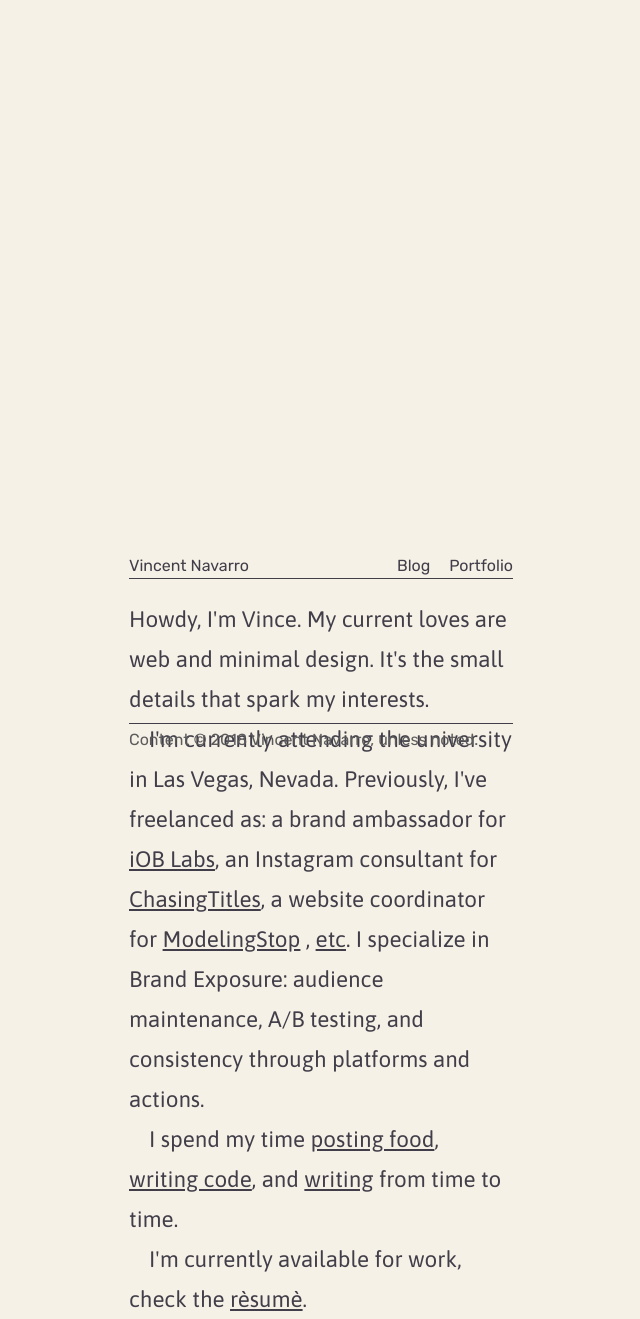
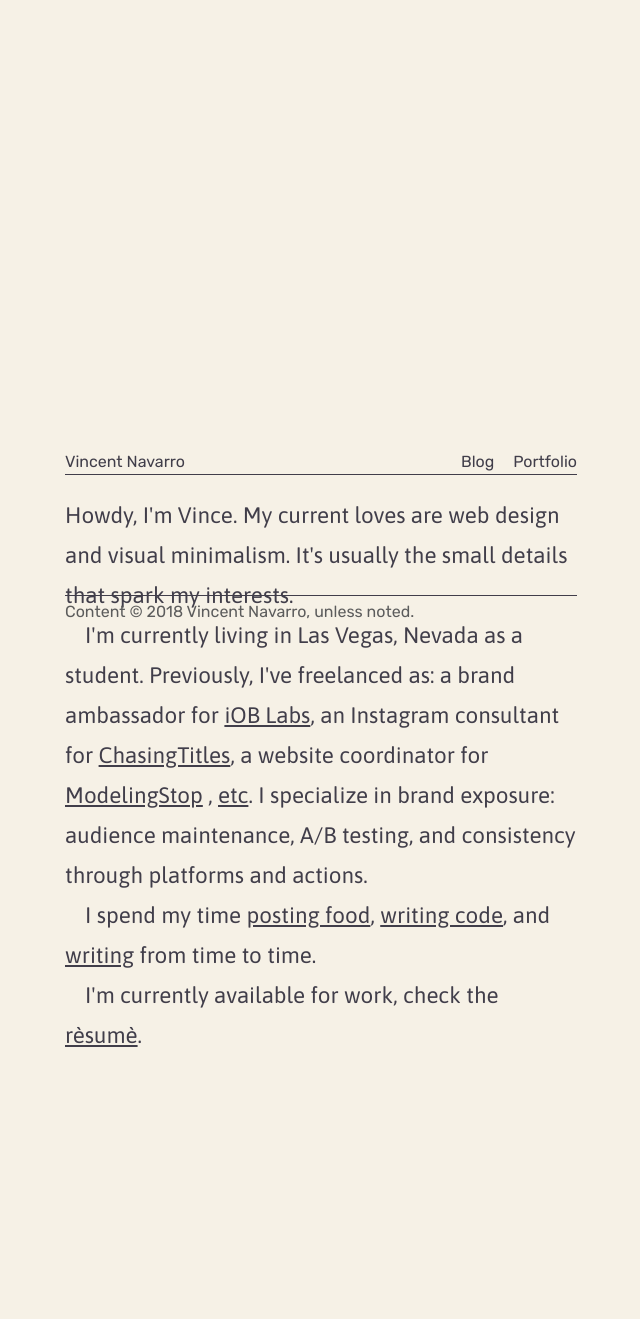
Before and after one commit to VincentNavarro/vincentnavarro.com, a Jekyll site: the page built from index.md, in a window 1280 px wide. Shown: the whole page, without its empty margins (319-959 px from the left). Built offline with Jekyll 4.4.1, drawn with Linux system fonts in a browser that asks for light colours; after the commit the page ends 1055 px from its top, so only the background shows below that.

Commit message:
Adjusted screen size for desktop

```diff
--- a/css/styles.sass
+++ b/css/styles.sass
@@ -114,7 +114,7 @@ body
 @media screen and (min-width: 961px)
    #main
       padding-top: 2%
-      grid-template-columns: 35% 15% 15% 35%
+      grid-template-columns: 30% 20% 20% 30%
 
    #navigation
       grid-template-columns: 1fr 1fr
--- a/index.md
+++ b/index.md
@@ -6,17 +6,17 @@ layout: "wrapper"
 ---
 <p id="intro">
    Howdy, I'm Vince.
-   My current loves are web and minimal design.
-   It's the small details that spark my interests.
+   My current loves are web design and visual minimalism.
+   It's usually the small details that spark my interests.
 </p>
 <p class="meat">
-   I'm currently attending the university in Las Vegas, Nevada.
+   I'm currently living in Las Vegas, Nevada as a student.
    Previously, I've freelanced as:
    a brand ambassador for <a href="https://www.ioblabs.com" target="_blank">iOB Labs</a>,
    an Instagram consultant for <a href="https://chasingtitles.us/" target="_blank">ChasingTitles</a>,
    a website coordinator for <a href="http://modelingstop.com/" target="_blank">ModelingStop</a>
    , <a href="/portfolio">etc</a>.
-   I specialize in Brand Exposure: audience maintenance, A/B testing, and consistency through platforms and actions.
+   I specialize in brand exposure: audience maintenance, A/B testing, and consistency through platforms and actions.
 </p>
 <p class="meat">
    I spend my time <a href="https://www.instagram.com/officialfoodplug/" target="_blank">posting food</a>,
```
